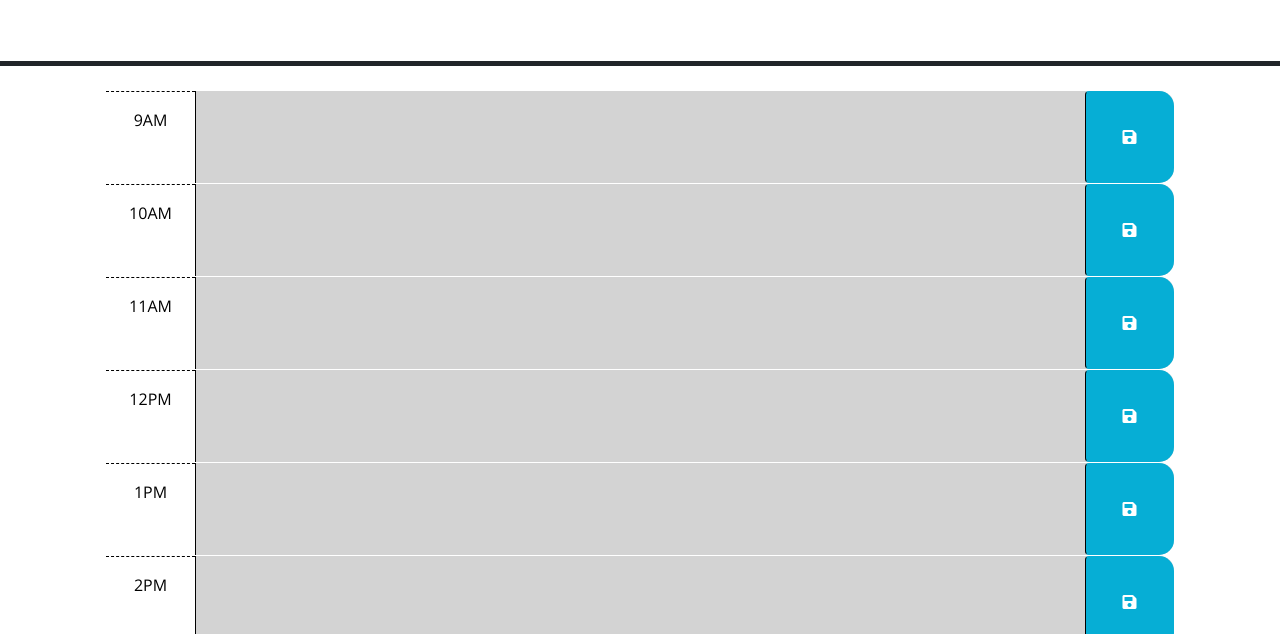
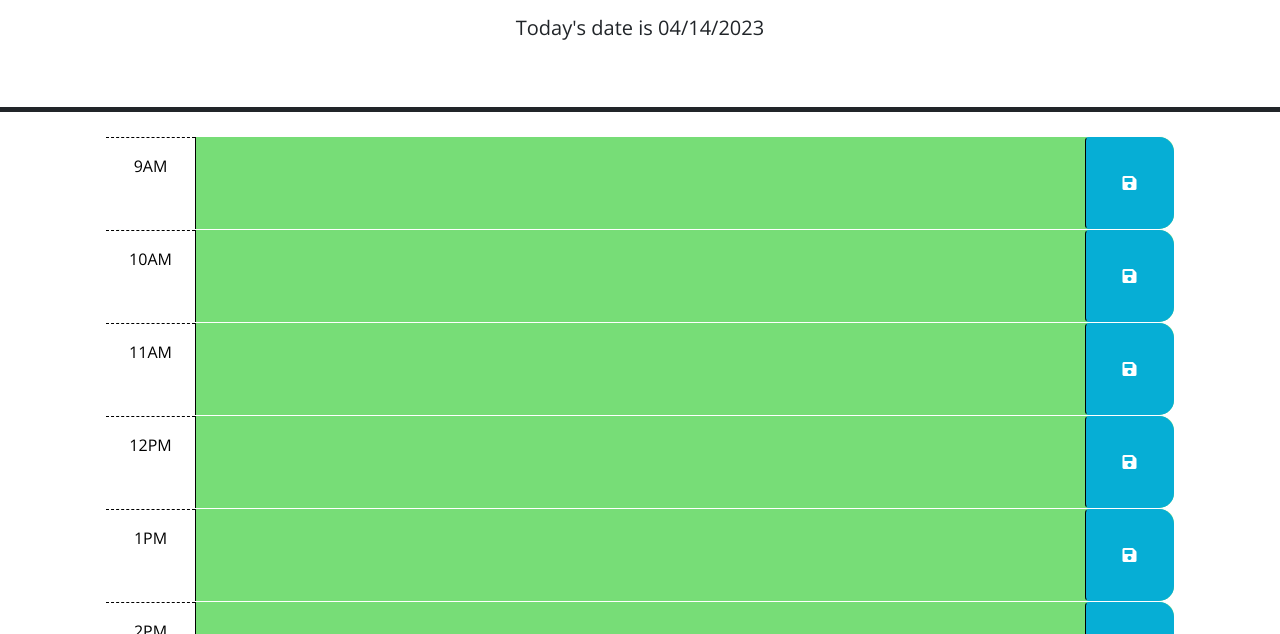
Before and after one commit to princessjenn/super-doodle, a plain HTML site: page index.html in a window 1280 px wide. Shown: the part 166-800 px from the top of the page. Drawn offline with nearby package versions, Linux system fonts and the light colour scheme.

Commit message:
finally got the time to render properly on the top of the page with dayjs.

```diff
--- a/index.html
+++ b/index.html
@@ -26,7 +26,7 @@
     <header class="p-5 mb-4 border-5 border-bottom border-dark text-center">
       <h1 class="display-3">Work Day Scheduler</h1>
       <p class="lead">A simple calendar app for scheduling your work day</p>
-      <p id="current-Day" class="lead"> </p>
+      <p id="currentDate" class="lead"> </p>
     </header>
     <div class="container-lg px-5">
       <!-- Use class for "past", "present", and "future" to apply styles to the
--- a/script.js
+++ b/script.js
@@ -2,13 +2,15 @@
 
 
 // These variables within the document are being specified by specific selectors using querySelector method!
-const currentDayElement = document.querySelector("#current-day");
-const timeblocksElement = document.querySelector("#timeblocks");
+const timeblocksElement = document.getElementById("#timeblocks");
 const currentTime = dayjs().format("H"); //displays the hour
 
 // These are my declarations in dayjs.() format for the current day at the top of my planner
-const currentDate = dayjs().format("MM/DD/YYYY"); //displays in Month, Day, Year (American)
-currentDayElement.innerHTML = "Today is " + currentDate;
+document.addEventListener("DOMContentLoaded", function() {
+ const currentDateElement = document.getElementById("currentDate");
+ const currentDate = dayjs().format("MM/DD/YYYY");//displays in Month, Day, Year (American)
+ currentDateElement.textContent = "Today's date is " + currentDate;
+});
 
 
 let button9 = document.querySelector(".saveBtn[data-time = '9']")
```
